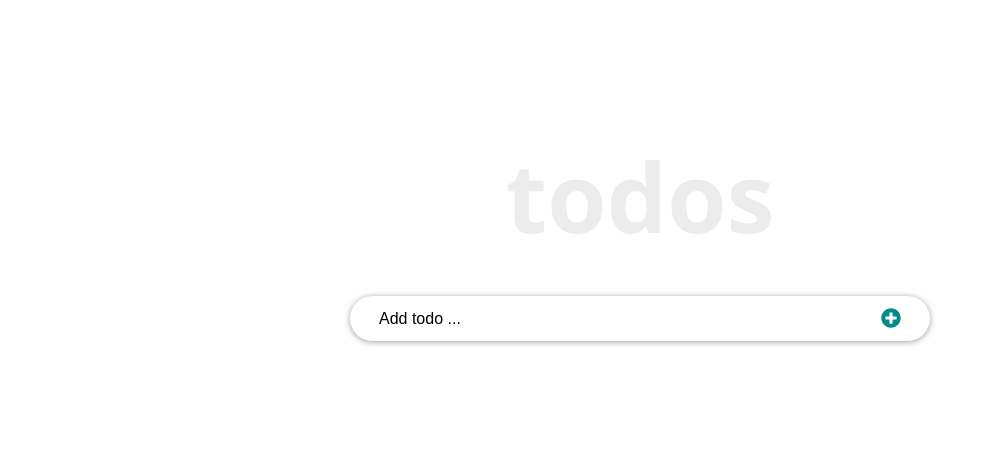
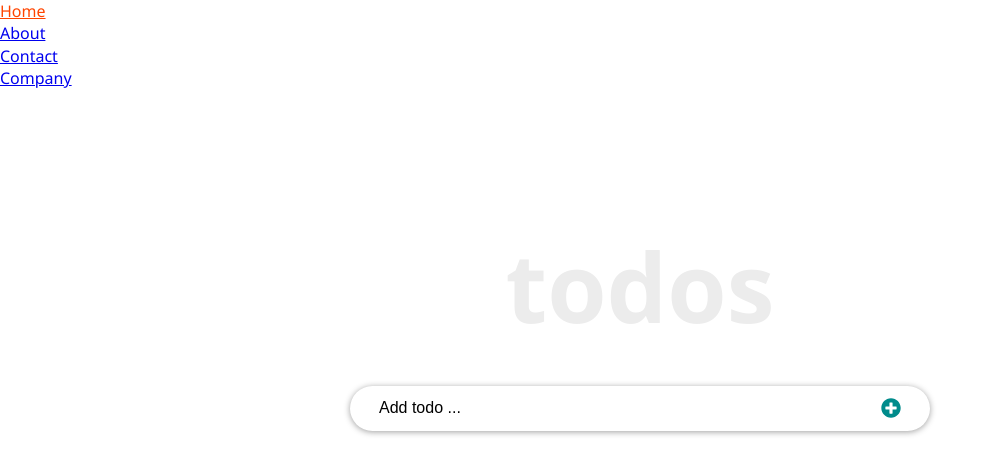
Before and after one commit to lane-cn/react-study, a React (Create React App) app: page / in a window 1280 px wide. Shown: the top 474 px of the page, without its empty margins (0-996 px from the left). Built offline with nearby package versions, Linux system fonts and the light colour scheme.

Commit message:
feat: complete about screen

```diff
--- a/package.json
+++ b/package.json
@@ -9,6 +9,7 @@
     "react": "^17.0.2",
     "react-dom": "^17.0.2",
     "react-icons": "^4.3.1",
+    "react-router-dom": "^6.2.1",
     "react-scripts": "5.0.0",
     "uuid": "^8.3.2",
     "web-vitals": "^2.1.4"
--- a/src/App.css
+++ b/src/App.css
@@ -68,3 +68,7 @@ body {
   font-size: 20px;
   margin-top: 2px;
 }
+.active {
+  color: orangered;
+  text-decoration: underline;
+}
--- /dev/null
+++ b/src/components/About.js
@@ -0,0 +1,12 @@
+import React from "react";
+import { useParams } from "react-router-dom";
+const About = (props) => {
+    const { type } = useParams();
+
+    return (
+        <React.Fragment>
+            <div>Hello world! About: {type}</div>
+        </React.Fragment>
+    );
+};
+export default About;
--- a/src/components/Navbar.js
+++ b/src/components/Navbar.js
@@ -0,0 +1,44 @@
+import React from "react";
+import { NavLink } from "react-router-dom";
+
+const Navbar = () => {
+    const links = [
+        {
+            id: 1,
+            text: "Home",
+            path: "/"
+        },
+        {
+            id: 2,
+            text: "About",
+            path: '/about'
+        },
+        {
+            id: 3,
+            text: "Contact",
+            path: '/about/contact'
+        },
+        {
+            id: 4,
+            text: "Company",
+            path: '/about/company'
+        },
+    ];
+
+    return (
+        <nav className="navBar">
+            <ul>
+                {
+                    links.map(link => {
+                        return (
+                            <li key={link.id}>
+                                <NavLink to={link.path}>{link.text}</NavLink>
+                            </li>
+                        )
+                    })
+                }
+            </ul>
+        </nav>
+    );
+};
+export default Navbar;
--- a/src/index.js
+++ b/src/index.js
@@ -1,11 +1,23 @@
 import React from 'react';
 import ReactDOM from 'react-dom';
+import { BrowserRouter as Router, Routes, Route} from "react-router-dom";
 import TodoContainer from './components/TodoContainer';
+import About from './components/About';
+import Navbar from './components/Navbar';
 import './App.css';
 
 ReactDOM.render(
     <React.StrictMode>
-        <TodoContainer></TodoContainer>
+        <React.Fragment>
+            <Router>
+                <Navbar />
+                <Routes>
+                    <Route path="/" element={<TodoContainer />} />
+                    <Route path="/about" element={<About />} />
+                    <Route path="/about/:type" element={<About />} />
+                </Routes>
+            </Router>
+        </React.Fragment>
     </React.StrictMode>,
     document.getElementById('root')
 );
```
Also changed, not shown: 1 other file (tests, documents, lock files or other folders).
